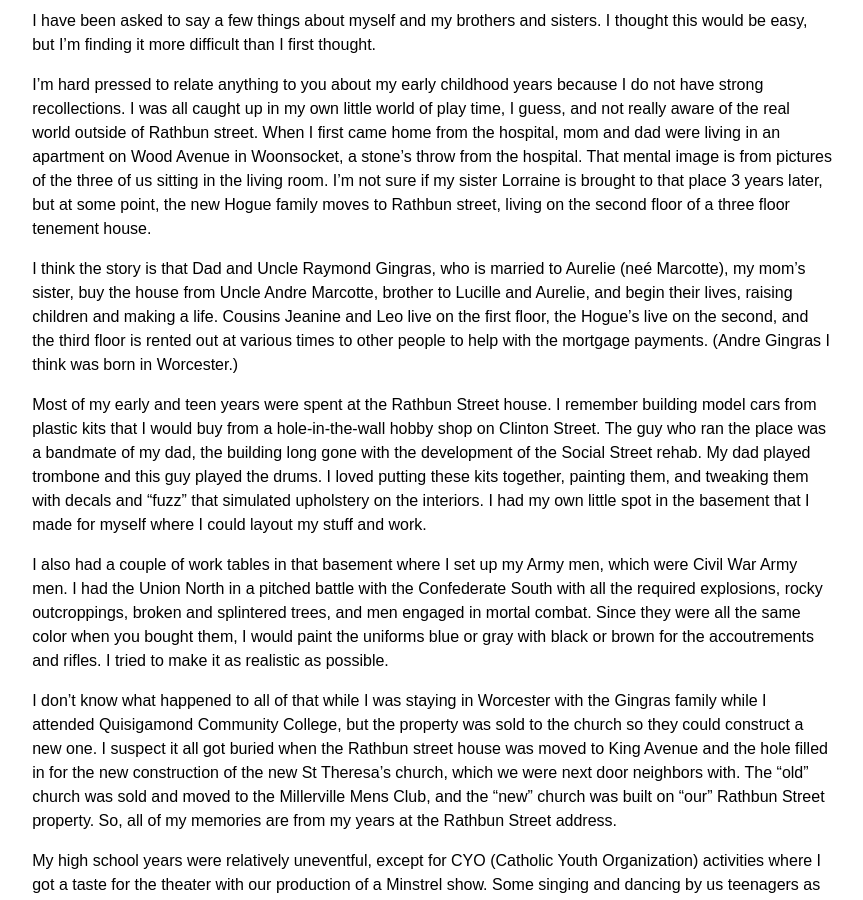
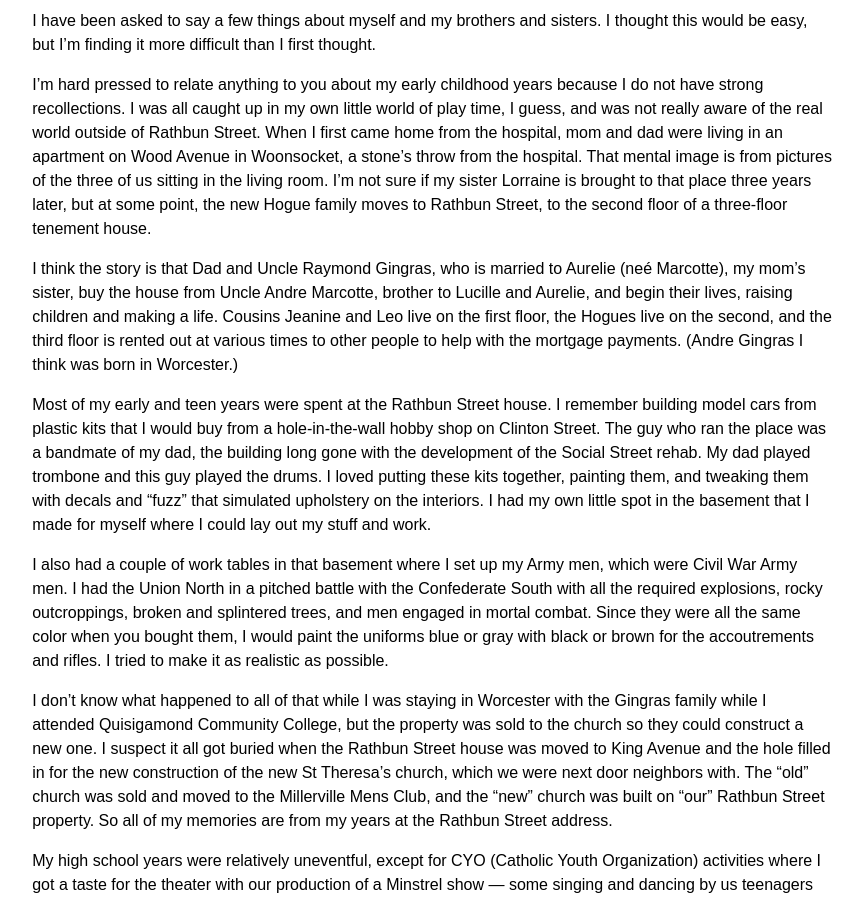
Before and after one commit to highchair/hogue-family-ancestry, a Jekyll site: the page built from _people/1947-marcel-g-hogue.md, in a window 1280 px wide and 900 px high, scrolled down 1714 px. Shown: the whole window, without its empty margins (19-882 px from the left). Built offline with Jekyll 4.4.1, drawn with Linux system fonts in a browser that asks for light colours; some of the changed text lies outside the part shown.

Commit message:
Update 1947-marcel-g-hogue.md

```diff
--- a/_people/1947-marcel-g-hogue.md
+++ b/_people/1947-marcel-g-hogue.md
@@ -40,27 +40,25 @@
 
 I have been asked to say a few things about myself and my brothers and sisters. I thought this would be easy, but I’m finding it more difficult than I first thought.
 
-I’m hard pressed to relate anything to you about my early childhood years because I do not have strong recollections. I was all caught up in my own little world of play time, I guess, and not really aware of the real world outside of Rathbun street. When I first came home from the hospital, mom and dad were living in an apartment on Wood Avenue in Woonsocket, a stone’s throw from the hospital. That mental image is from pictures of the three of us sitting in the living room. I’m not sure if my sister Lorraine is brought to that place 3 years later, but at some point, the new Hogue family moves to Rathbun street, living on the second floor of a three floor tenement house.
+I’m hard pressed to relate anything to you about my early childhood years because I do not have strong recollections. I was all caught up in my own little world of play time, I guess, and was not really aware of the real world outside of Rathbun Street. When I first came home from the hospital, mom and dad were living in an apartment on Wood Avenue in Woonsocket, a stone’s throw from the hospital. That mental image is from pictures of the three of us sitting in the living room. I’m not sure if my sister Lorraine is brought to that place three years later, but at some point, the new Hogue family moves to Rathbun Street, to the second floor of a three-floor tenement house.
 
-I think the story is that Dad and Uncle Raymond Gingras, who is married to Aurelie (neé Marcotte), my mom’s sister, buy the house from Uncle Andre Marcotte, brother to Lucille and Aurelie, and begin their lives, raising children and making a life. Cousins Jeanine and Leo live on the first floor, the Hogue’s live on the second, and the third floor is rented out at various times to other people to help with the mortgage payments. (Andre
-Gingras I think was born in Worcester.)
+I think the story is that Dad and Uncle Raymond Gingras, who is married to Aurelie (neé Marcotte), my mom’s sister, buy the house from Uncle Andre Marcotte, brother to Lucille and Aurelie, and begin their lives, raising children and making a life. Cousins Jeanine and Leo live on the first floor, the Hogues live on the second, and the third floor is rented out at various times to other people to help with the mortgage payments. (Andre Gingras I think was born in Worcester.)
 
-Most of my early and teen years were spent at the Rathbun Street house. I remember building model cars from plastic kits that I would buy from a hole-in-the-wall hobby shop on Clinton Street. The guy who ran the place was a bandmate of my dad, the building long gone with the development of the Social Street rehab. My dad played trombone and this guy played the drums. I loved putting these kits together, painting them, and tweaking them with decals and “fuzz” that simulated upholstery on the interiors. I had my own little spot in the basement that I made for myself where I could layout my stuff and work.
+Most of my early and teen years were spent at the Rathbun Street house. I remember building model cars from plastic kits that I would buy from a hole-in-the-wall hobby shop on Clinton Street. The guy who ran the place was a bandmate of my dad, the building long gone with the development of the Social Street rehab. My dad played trombone and this guy played the drums. I loved putting these kits together, painting them, and tweaking them with decals and “fuzz” that simulated upholstery on the interiors. I had my own little spot in the basement that I made for myself where I could lay out my stuff and work.
 
 I also had a couple of work tables in that basement where I set up my Army men, which were Civil War Army men. I had the Union North in a pitched battle with the Confederate South with all the required explosions, rocky outcroppings, broken and splintered trees, and men engaged in mortal combat. Since they were all the same color when you bought them, I would paint the uniforms blue or gray with black or brown for the <span lang="fr">accoutrements</span> and rifles. I tried to make it as realistic as possible.
 
-I don’t know what happened to all of that while I was staying in Worcester with the Gingras family while I attended Quisigamond Community College, but the property was sold to the church so they could construct a new one. I suspect it all got buried when the Rathbun street house was moved to King Avenue and the hole filled in for the new construction of the new St Theresa’s church, which we were next door neighbors with. The “old”
-church was sold and moved to the Millerville Mens Club, and the “new” church was built on “our” Rathbun Street property. So, all of my memories are from my years at the Rathbun Street address.
+I don’t know what happened to all of that while I was staying in Worcester with the Gingras family while I attended Quisigamond Community College, but the property was sold to the church so they could construct a new one. I suspect it all got buried when the Rathbun Street house was moved to King Avenue and the hole filled in for the new construction of the new St Theresa’s church, which we were next door neighbors with. The “old” church was sold and moved to the Millerville Mens Club, and the “new” church was built on “our” Rathbun Street property. So all of my memories are from my years at the Rathbun Street address.
 
-My high school years were relatively uneventful, except for CYO (Catholic Youth Organization) activities where I got a taste for the theater with our production of a Minstrel show. Some singing and dancing by us teenagers as a CYO fund raiser. My“buddy Paul Gauthier was in the show along with other CYO members, and some “girl-friends” and we all had a good time. At some point, another neighborhood buddy, Peter Gurka and I, tried our hand at a “Simon and Garfunkle” type folk singing duo, and had a very limited success. We were a hit with our friends.
+My high school years were relatively uneventful, except for CYO (Catholic Youth Organization) activities where I got a taste for the theater with our production of a Minstrel show — some singing and dancing by us teenagers as a CYO fundraiser. My buddy Paul Gauthier was in the show along with other CYO members and some “girl-friends,” and we all had a good time. At some point, another neighborhood buddy, Peter Gurka, and I tried our hand at a Simon-and-Garfunkel-type folk singing duo and had a very limited success. We were a hit with our friends.
 
 As fate would have it, I met my future wife at my cousin Richard Marcotte’s wedding rehearsal. Unknown to me at the time, she had the hots for me and lobbied her sister Lucille to hook us up as a couple in the bridal party. Denise would admit that it was a rocky relationship at best in the beginning, as it was an on again-off again kind of thing for a while.
 
-When I come home from college in 1966, I enlisted in the army. I was afraid to be drafted and given a rifle and sent to Vietnam, so I told myself that if I voluntarily joined, at least I would have a shot at doing something else. I signed up with the guarantee of clerk school, which may have been a little bit naive, but they actually came through. I had some typing skills, so October of 1966 I was off to South Carolina for basic training and then to Georgia for “advanced” training, which meant more crawling through red mud, invigorating “hikes” through the countryside, dodging bullets and explosions, and daily classroom instruction on military procedures and related paperwork. Long story short, I ended up in Vietnam anyway, but with a stroke of luck or divine intervention, I ended up at MACV headquarters in (then) Saigon, for the duration of 1968, the famous year of the “Tet” offensive. Again, another stroke of luck, I was issued a weapon but never had to use it. The poor bastards on the perimeter of the compound got most of the action and it was tense couple of weeks, but eventually things returned to normal, whatever that is in a war zone. My tour of duty ended in October of ‘68 and I was off to Arizona for the last year of my “hitch.”
+When I come home from college in 1966, I enlisted in the army. I was afraid to be drafted and given a rifle and sent to Vietnam, so I told myself that if I voluntarily joined, at least I would have a shot at doing something else. I signed up with the guarantee of clerk school, which may have been a little bit naive, but they actually came through. I had some typing skills, so October of 1966 I was off to South Carolina for basic training and then to Georgia for “advanced” training, which meant more crawling through red mud, invigorating “hikes” through the countryside, dodging bullets and explosions, and daily classroom instruction on military procedures and related paperwork. Long story short, I ended up in Vietnam anyway, but with a stroke of luck or divine intervention I ended up at MACV headquarters in (then) Saigon for the duration of 1968, the famous year of the “Tet” offensive. In another stroke of luck, I was issued a weapon but never had to use it. The poor bastards on the perimeter of the compound got most of the action and it was a tense couple of weeks, but eventually things returned to normal, whatever that is in a war zone. My tour of duty ended in October of ‘68 and I was off to Arizona for the last year of my “hitch.”
 
-I got another taste of theater by performing in “Guys and Dolls” at a community theater near or on the base, I don’t remember which. I bought a 1964 Chevy Impala while I was there, and drove it home when I got out. I was going to “see the USA in my Chevrolet” but made it back to Blackstone in three days instead of three weeks owning to homesickness. I cruised downtown Woonsocket in my car, and came upon Denise, fate having intervened again, as she was walking back to work at just that moment. And the rest is history, as they say.
+I got another taste of theater by performing in “Guys and Dolls” at a community theater near or on the base, I don’t remember which. I bought a 1964 Chevy Impala while I was there and drove it home when I got out. I was going to “see the USA in my Chevrolet” but made it back to Blackstone in three days instead of three weeks owning to homesickness. I cruised downtown Woonsocket in my car and happened across Denise, fate having intervened again, as she was walking back to work at just that moment. And the rest is history, as they say.
 
-Suffice to say, I eventually came to my senses, and we were married in 1972, and had two beautiful boys, of which we are extremely proud.
+Suffice it to say, I eventually came to my senses; we were married in 1972 and had two beautiful boys, both of which we are extremely proud.
 
 — _Marcel Hogue, written July 2026_
 
```
